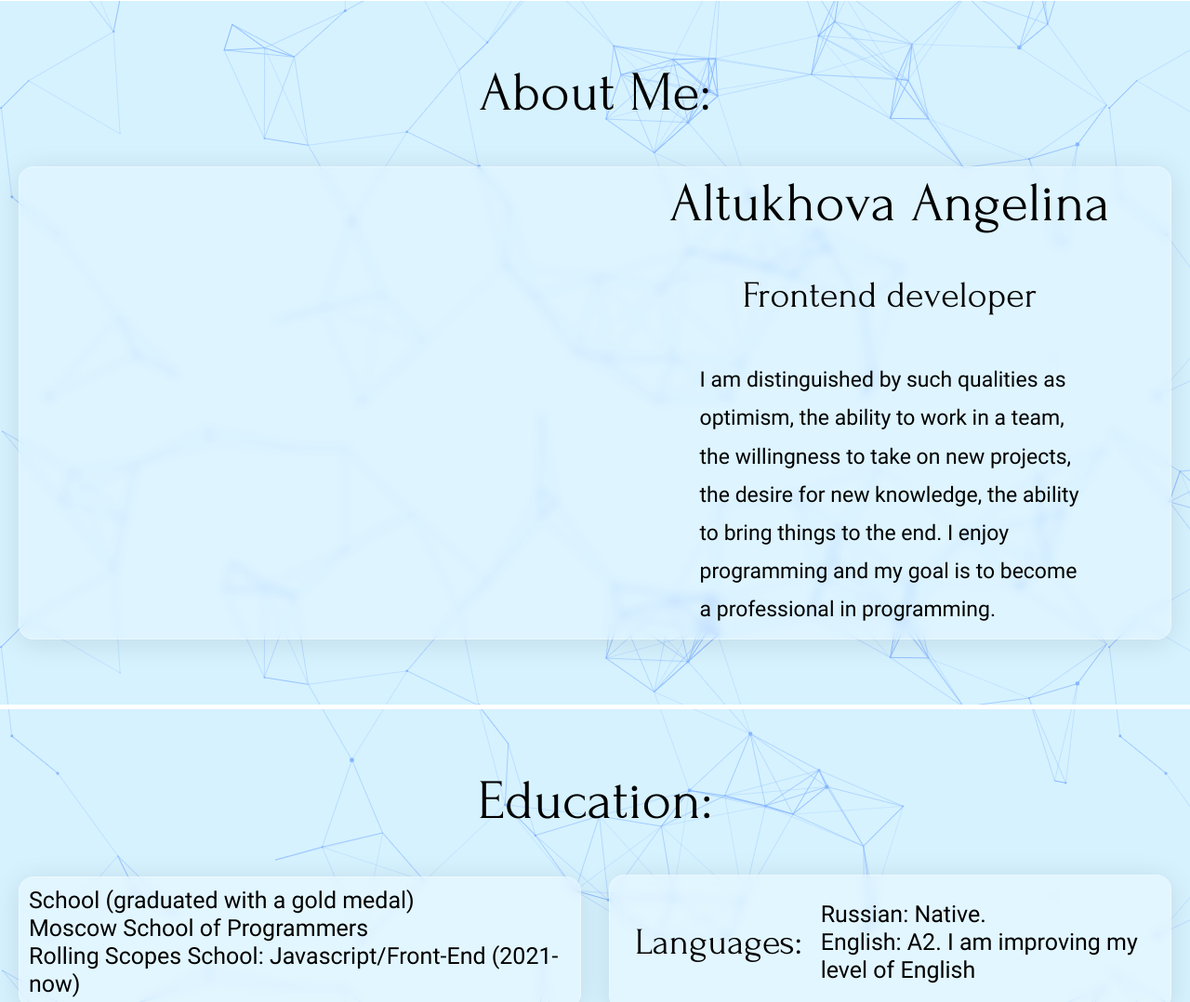
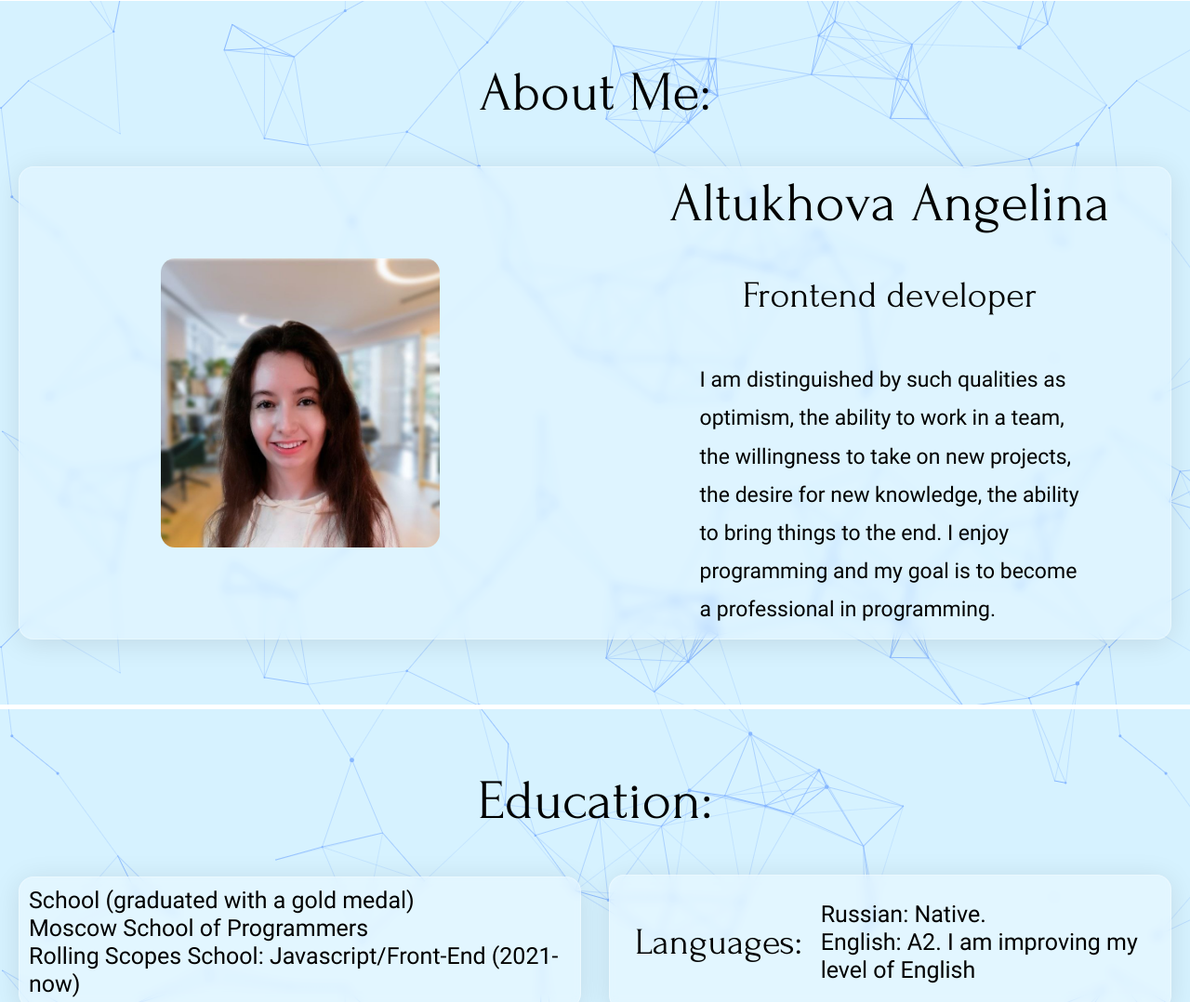
Before and after one commit to radiance77/rsschool-cv, a plain HTML site: page index.html in a window 1280 px wide. Shown: the part 720-1798 px from the top of the page at 93% size. Drawn offline with nearby package versions, Linux system fonts and the light colour scheme.

Commit message:
fix: change photo

```diff
--- a/index.html
+++ b/index.html
@@ -66,7 +66,9 @@
                 <h2 class="title about-title">About Me:</h2>
 
                 <div class="info-about-container">
-                    <div class="photo-container"></div>
+                    <div class="photo-container">
+                        <img class="photo-img" src="./assets/img/photo.jpg" alt="Photo" width="300" height="300">
+                    </div>
 
                     <article class="about-text-container">
                         <h2 class="title name">Altukhova Angelina</h2>
```
Also changed, not shown: assets/img/photo.jpg (added).
